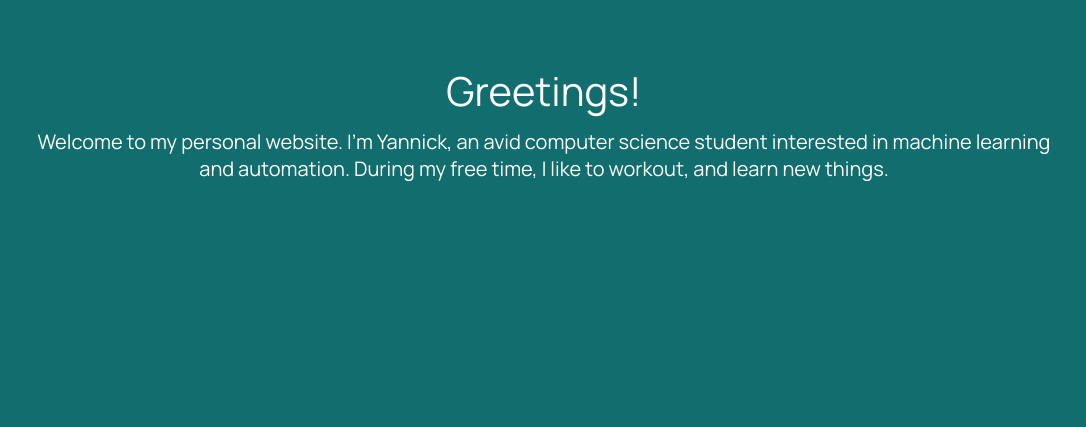
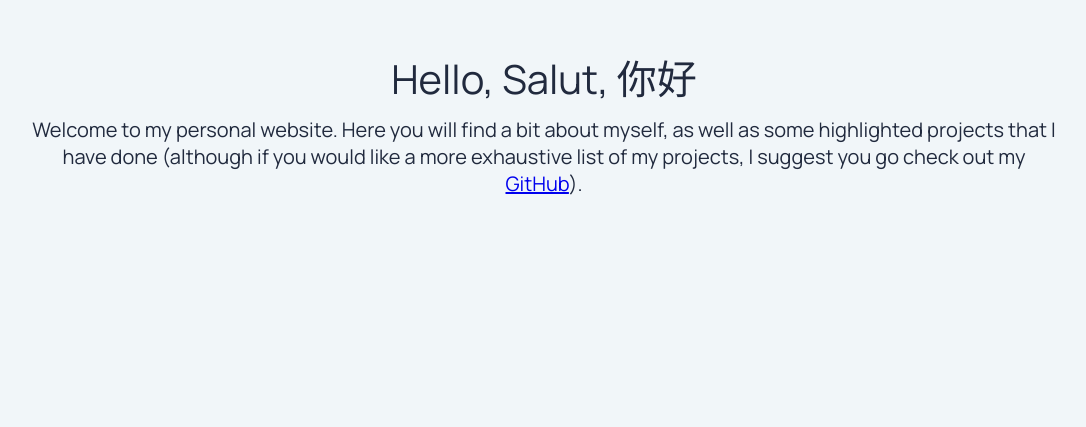
Before and after one commit to YannickLongval/ylongval, a React (Create React App) app: page / in a window 1280 px wide. Shown: the part 1033-1460 px from the top of the page, without its empty margins (96-1182 px from the left). Built offline with nearby package versions, Linux system fonts and the light colour scheme.

Commit message:
new color scheme

```diff
--- a/src/App.css
+++ b/src/App.css
@@ -1,10 +1,10 @@
 :root {
-  --text-primary: #fdfdfd;
-  --text-secondary: #cecece;
-  --bg-lighter: #179b9d;
-  --bg-primary: #116D6E;
-  --bg-darker: #0f5b5d;
-  --action-primary: #321E1E;
+  --text-primary: #212A3E;
+  --text-secondary: #9BA4B5;
+  --bg-lighter: #ffffff;
+  --bg-primary: #F1F6F9;
+  --bg-darker: #e3ebef;
+  --action-primary: #394867;
 }
 
 
--- a/src/components/Home/Home.js
+++ b/src/components/Home/Home.js
@@ -6,7 +6,7 @@ function Home() {
     <div className="Home" id="home">
         <div className="blurb">
         <h1>Yannick Longval</h1>
-        <h3>creative, innovative, passionate.</h3>
+        <h3>creative, dedicated, inspired.</h3>
         </div>
         <img src="./pictures/YLStanding.jpg" className="headshot" alt="logo" />
     </div>
--- a/src/components/NavBar/NavBar.js
+++ b/src/components/NavBar/NavBar.js
@@ -5,11 +5,11 @@ window.addEventListener("scroll", function(){
   if(window.scrollY<=50){
     r.style.setProperty('--background', 'var(--bg-primary)');
     r.style.setProperty('--text', 'var(--text-primary)');
-    r.style.setProperty('--hover', 'var(--text-secondary)');
+    // r.style.setProperty('--hover', 'var(--text-secondary)');
   } else {
     r.style.setProperty('--background', 'var(--action-primary)');
-    r.style.setProperty('--text', 'var(--text-secondary)');
-    r.style.setProperty('--hover', 'var(--bg-lighter)');
+    r.style.setProperty('--text', 'var(--bg-primary)');
+    // r.style.setProperty('--hover', 'var(--bg-lighter)');
   }
 });
 
--- a/src/components/Projects/Projects.js
+++ b/src/components/Projects/Projects.js
@@ -5,6 +5,9 @@ function Projects() {
   return (
     <div className="Projects" id="projects">
         <h1>Projects</h1>
+        {/* <Project name="fitAI.png" href="https://github.com/YannickLongval/AIFit" title="Canadian Employment Rate Visualization" tech = "Pandas, Numpy, Tableau">
+        This dashboard displays historical data about the Employment rate in Canada based of various factors like Province and gender.
+        </Project> */}
         <Project name="ASLTranslator.png" href="https://github.com/YannickLongval/ASLTranslator" title="ASLTranslator" tech = "Tensorflow, OpenCV, OpenAI">
         ASLTranslator reads ASL characters from the webcam to generate words, which can then be translated into various languages.
         </Project>
--- a/src/components/Welcome/Welcome.js
+++ b/src/components/Welcome/Welcome.js
@@ -5,8 +5,8 @@ function Welcome() {
   return (
     <div className="Welcome" id="welcome">
         <div className="greeting">
-        <h1>Greetings!</h1>
-        <p>Welcome to my personal website. I’m Yannick, an avid computer science student interested in machine learning and automation. During my free time, I like to workout, and learn new things.</p>
+        <h1>Hello, Salut, 你好</h1>
+        <p>Welcome to my personal website. Here you will find a bit about myself, as well as some highlighted projects that I have done &#40;although if you would like a more exhaustive list of my projects, I suggest you go check out my <a href="https://github.com/YannickLongval" target="blank">GitHub</a>&#41;.</p>
         </div>
         {/* <div className="Icons">
             <Icon name="YLHandstand.PNG" isPic={true}/>
```
